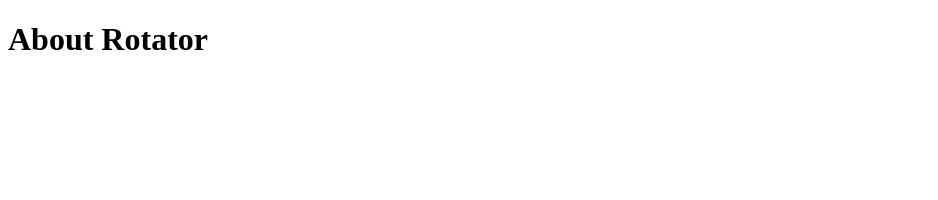
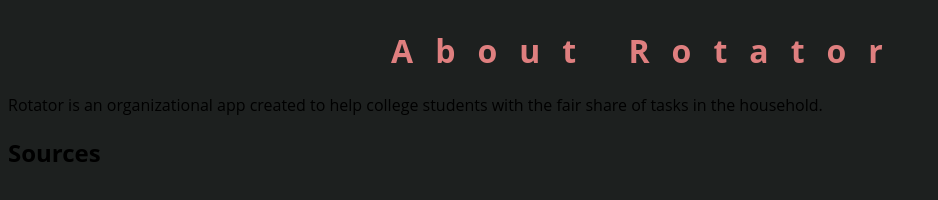
Before and after one commit to mariyagcv/Rotator, a plain HTML site: page about.html in a window 1280 px wide. Shown: the whole page, without its empty margins (0-938 px from the left). Drawn offline with Linux system fonts and the light colour scheme.

Commit message:
styles added to about

```diff
--- a/about.html
+++ b/about.html
@@ -1,9 +1,13 @@
 <!DOCTYPE html>
 <html>
 <head>
+  <meta charset="UTF-8">
+  <link rel="stylesheet" href="styles.css">
   <title>About Us</title>
 </head>
 <body>
   <h1>About Rotator</h1>
+  <p>Rotator is an organizational app created to help college students with the fair share of tasks in the household.</p>
+  <h2>Sources</h2>
 </body>
 </html>
```
